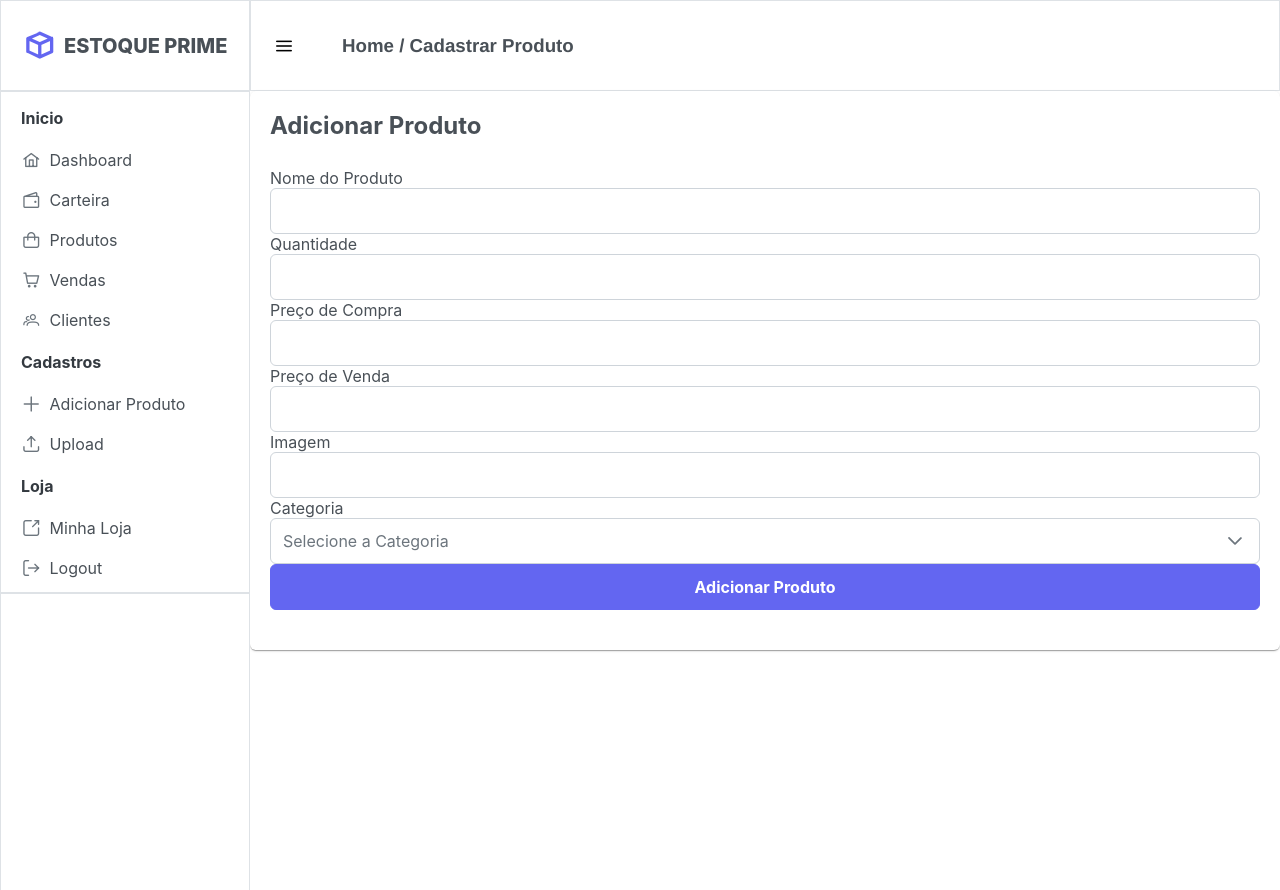
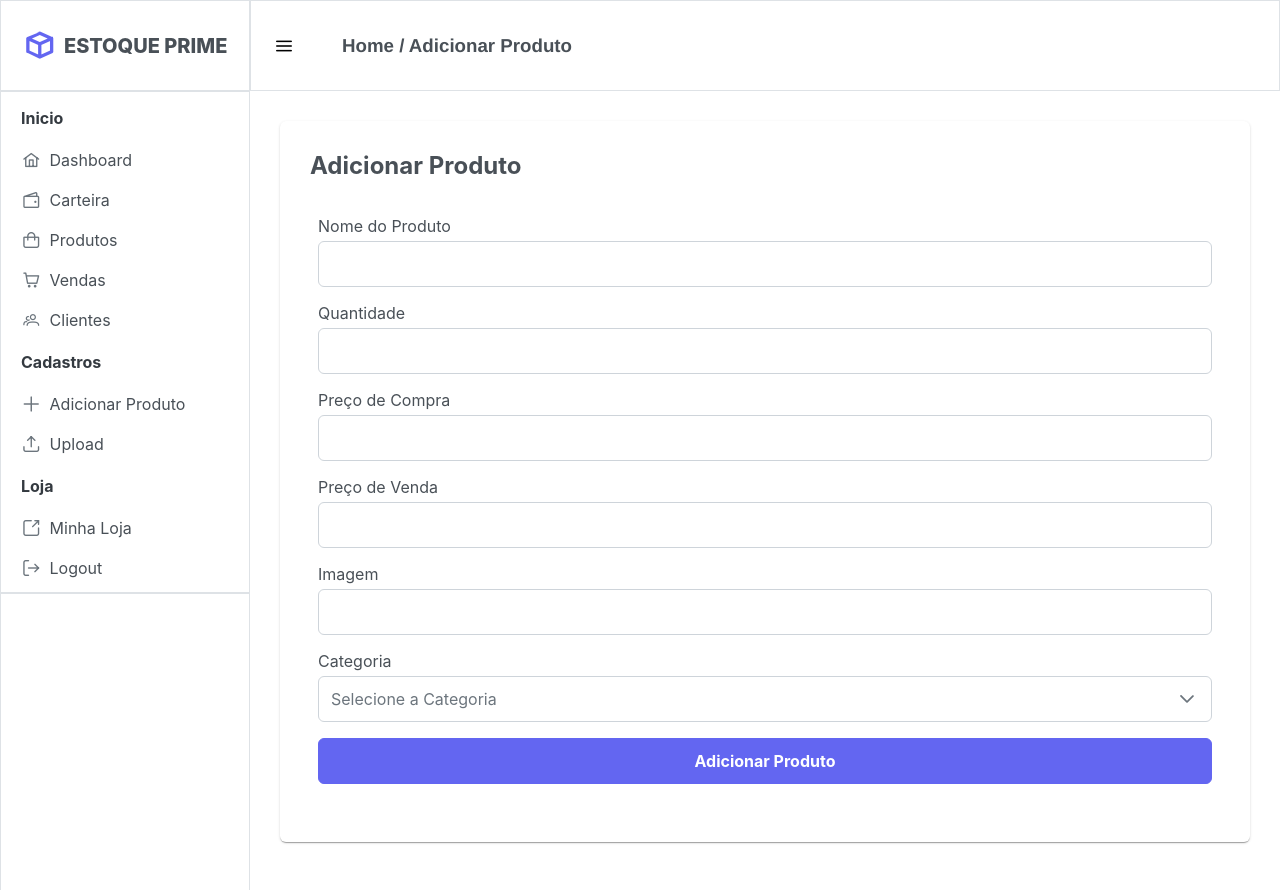
Before and after one commit to MauricioDiias/Projeto_plataforma_comercio, a React (Vite) app in the folder FrontEnd/plataforma_comercio/: page /home/addProduct in a window 1280 px wide. Before the commit the page ends 800 px from the top, so only its background shows below. Built offline with nearby package versions, Linux system fonts and the light colour scheme.

Commit message:
adiciona contexto e style de addproduct

```diff
--- a/FrontEnd/plataforma_comercio/src/App.jsx
+++ b/FrontEnd/plataforma_comercio/src/App.jsx
@@ -1,11 +1,17 @@
 import { BrowserRouter } from "react-router-dom";
 import "./App.css";
 import AppRoutes from "./routes/Routes";
+import { AppContext } from "./shared/contexts/AppContext";
+import { TopBarProvider } from "./shared/contexts/TopBarContext";
 
 function App() {
   return (
     <BrowserRouter>
-      <AppRoutes />
+      <TopBarProvider>
+        <AppContext.Provider>
+          <AppRoutes />
+        </AppContext.Provider>
+      </TopBarProvider>
     </BrowserRouter>
   );
 }
--- a/FrontEnd/plataforma_comercio/src/pages/AddProduct/index.jsx
+++ b/FrontEnd/plataforma_comercio/src/pages/AddProduct/index.jsx
@@ -5,10 +5,18 @@ import { InputNumber } from "primereact/inputnumber";
 import { Button } from "primereact/button";
 import { Dropdown } from "primereact/dropdown";
 import { useForm } from "react-hook-form";
+import './styles.css'
+
+import { useContext } from "react";
+import { TopBarContext } from "../../shared/contexts/TopBarContext";
 
 export const AddProduct = () => {
   const { handleSubmit, setValue } = useForm();
   const [selectedCategory, setSelectedCategory] = useState(null);
+
+  const { setTitleTopBar } = useContext(TopBarContext);
+
+  setTitleTopBar("Adicionar Produto");
 
   const onSubmit = (data) => {
     console.log(data);
@@ -24,7 +32,7 @@ export const AddProduct = () => {
   };
 
   return (
-    <Card title="Adicionar Produto">
+    <Card className="card" title="Adicionar Produto">
       <form onSubmit={handleSubmit(onSubmit)}>
         <div className="p-fluid">
           <div className="p-field">
--- /dev/null
+++ b/FrontEnd/plataforma_comercio/src/pages/AddProduct/styles.css
@@ -0,0 +1,10 @@
+.p-field {
+  padding: 8px;
+  display: flex;
+  flex-direction: column;
+  gap: 5px;
+}
+.card{
+    padding: 10px;
+    margin: 30px;
+}
--- a/FrontEnd/plataforma_comercio/src/pages/Home/components/TopBar/index.jsx
+++ b/FrontEnd/plataforma_comercio/src/pages/Home/components/TopBar/index.jsx
@@ -1,5 +1,8 @@
+import { useContext } from "react";
+import { TopBarContext } from "../../../../shared/contexts/TopBarContext";
+
 function TopBar() {
-
+  const { titleTopBar } = useContext(TopBarContext);
   return (
     <div
       style={{
@@ -10,11 +13,11 @@ function TopBar() {
         display: "flex",
         alignItems: "center",
         fontFamily: "Helvetica",
-        gap:'50px'
+        gap: "50px",
       }}
     >
       <i className="pi pi-bars"></i>
-      <h3 style={{color:'#495057'}}>Home / Cadastrar Produto</h3>
+      <h3 style={{ color: "#495057" }}>Home / {titleTopBar}</h3>
     </div>
   );
 }
--- a/FrontEnd/plataforma_comercio/src/routes/Routes.tsx
+++ b/FrontEnd/plataforma_comercio/src/routes/Routes.jsx
@@ -1,4 +1,3 @@
-import React from "react";
 import { Routes, Route, Navigate } from "react-router-dom";
 import Login from "../pages/Login";
 import Home from "../pages/Home";
--- /dev/null
+++ b/FrontEnd/plataforma_comercio/src/shared/contexts/AppContext.jsx
@@ -0,0 +1,11 @@
+import { createContext, useContext } from "react";
+
+export const AppContext = createContext(null);
+
+
+
+export function useAppContext() {
+  const context = useContext(AppContext);
+  if (context === undefined) throw new Error("Não está dentro do contexto");
+  return context;
+}
--- /dev/null
+++ b/FrontEnd/plataforma_comercio/src/shared/contexts/TopBarContext.jsx
@@ -0,0 +1,13 @@
+import { createContext, useState } from "react";
+
+export const TopBarContext = createContext();
+
+// eslint-disable-next-line react/prop-types
+export const TopBarProvider = ({ children }) => {
+  const [titleTopBar, setTitleTopBar] = useState();
+  return (
+    <TopBarContext.Provider value={{ titleTopBar, setTitleTopBar }}>
+      {children}
+    </TopBarContext.Provider>
+  );
+};
--- a/FrontEnd/plataforma_comercio/src/shared/contexts/index.jsx
+++ /dev/null
@@ -1 +0,0 @@
-export {}
```
